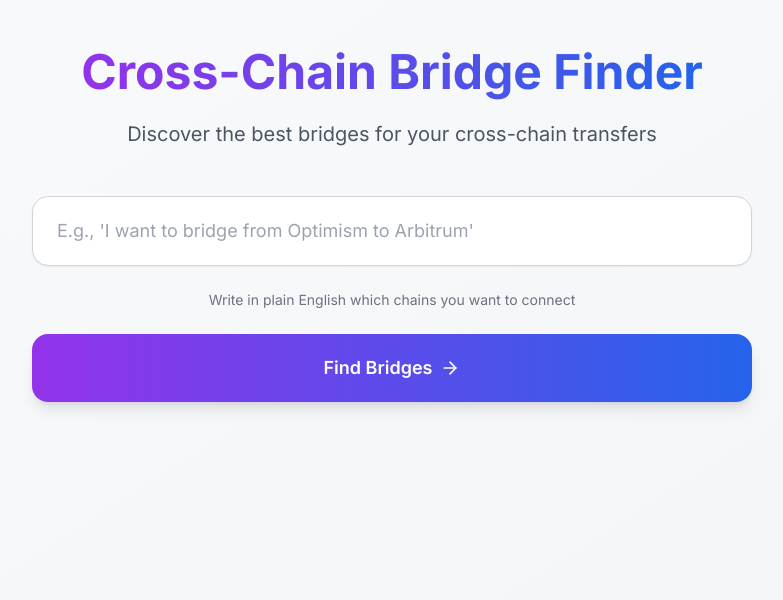
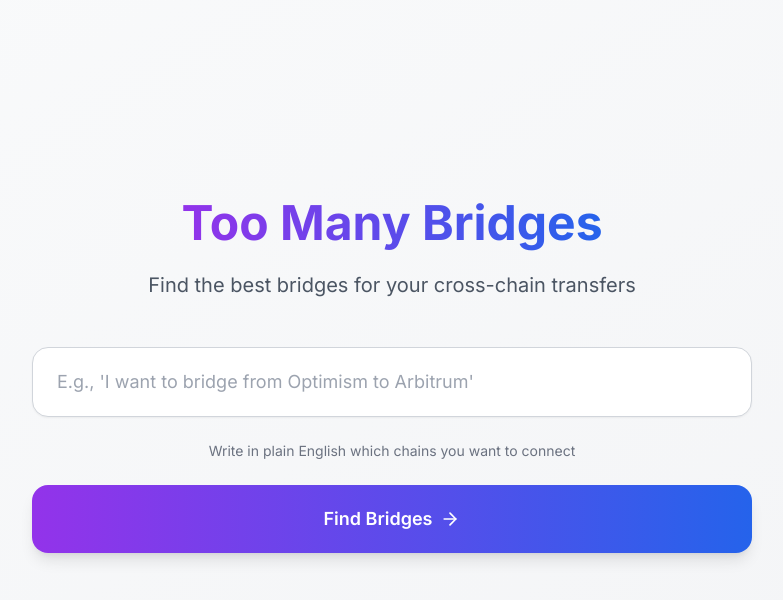
Before and after one commit to 0xjim/bridge-finder, a Next.js app: page / in a window 1280 px wide. Shown: the top 600 px of the page, without its empty margins (248-1031 px from the left). Built offline with nearby package versions, Linux system fonts and the light colour scheme.

Commit message:
frontend fixes

```diff
--- a/package.json
+++ b/package.json
@@ -9,7 +9,7 @@
     "lint": "next lint"
   },
   "dependencies": {
-    "lucide-react": "^0.359.0",
+    "lucide-react": "0.359.0",
     "next": "14.1.0",
     "react": "^18.2.0",
     "react-dom": "^18.2.0"
--- a/src/app/api/bridges/route.ts
+++ b/src/app/api/bridges/route.ts
@@ -108,7 +108,7 @@ export async function POST(request: Request) {
               return NextResponse.json({
                 sourceChain: capitalizeWords(data.sourcechain),
                 destinationChain: capitalizeWords(data.destinationchain),
-                bridges: data.bridges.map(bridge => ({
+                bridges: data.bridges.map((bridge: { name: string; url: string }) => ({
                   name: capitalizeWords(bridge.name),
                   url: bridge.url
                 }))
--- a/src/app/page.tsx
+++ b/src/app/page.tsx
@@ -22,6 +22,7 @@ type BridgeResult = {
 const ArrowRight = dynamic(() => import('lucide-react').then(mod => mod.ArrowRight))
 const Loader2 = dynamic(() => import('lucide-react').then(mod => mod.Loader2))
 const AlertCircle = dynamic(() => import('lucide-react').then(mod => mod.AlertCircle))
+
 
 export default function BridgeFinder() {
   const [query, setQuery] = useState('')
@@ -91,20 +92,20 @@ export default function BridgeFinder() {
   }
 
   return (
-    <div className={`min-h-screen bg-gradient-to-br from-gray-50 to-gray-100 ${inter.className}`}>
-      <div className="max-w-3xl mx-auto px-6 py-12 space-y-12">
-        <header className="text-center space-y-8">
+    <div className={`min-h-screen bg-gradient-to-br from-gray-50 to-gray-100 ${inter.className} flex items-center justify-center`}>
+      <div className="max-w-3xl w-full mx-auto px-6 py-12">
+        <header className="text-center space-y-8 mb-12">
           <div className="space-y-4">
             <h1 className="text-5xl font-bold bg-gradient-to-r from-purple-600 to-blue-600 bg-clip-text text-transparent inline-block pb-2">
-              Cross-Chain Bridge Finder
+              Too Many Bridges
             </h1>
             <p className="text-xl text-gray-600 mt-6">
-              Discover the best bridges for your cross-chain transfers
+              Find the best bridges for your cross-chain transfers
             </p>
           </div>
         </header>
 
-        <form onSubmit={handleSubmit} className="space-y-6 transform transition-all duration-300">
+        <form onSubmit={handleSubmit} className="space-y-6 transform transition-all duration-300 mb-12">
           <div className="relative group">
             <input
               type="text"
@@ -149,14 +150,14 @@ export default function BridgeFinder() {
 
         {result?.error && (
           <div className="p-4 bg-red-50 text-red-900 rounded-xl border border-red-100 shadow-sm
-            flex items-center gap-3 animate-fade-in">
+            flex items-center gap-3 animate-fade-in mt-12">
             <AlertCircle className="h-5 w-5 text-red-500 flex-shrink-0" />
             <p className="text-sm">{result.error}</p>
           </div>
         )}
 
         {result && result.bridges.length > 0 && (
-          <div className="space-y-8 animate-fade-in">
+          <div className="space-y-8 animate-fade-in mt-12">
             <div className="flex justify-center items-center space-x-6">
               <span className="px-6 py-3 rounded-full bg-blue-100 text-blue-800 font-semibold shadow-sm">
                 {result.sourceChain}
@@ -201,7 +202,7 @@ export default function BridgeFinder() {
 
         {result && result.bridges.length === 0 && !result.error && (
           <div className="p-4 bg-yellow-50 text-yellow-900 rounded-xl border border-yellow-100
-            shadow-sm flex items-center gap-3 animate-fade-in">
+            shadow-sm flex items-center gap-3 animate-fade-in mt-12">
             <AlertCircle className="h-5 w-5 text-yellow-500 flex-shrink-0" />
             <p className="text-sm">
               No bridges found for this route. Please try different chains or check your input.
```
Also changed, not shown: 1 other file (tests, documents, lock files or other folders).
